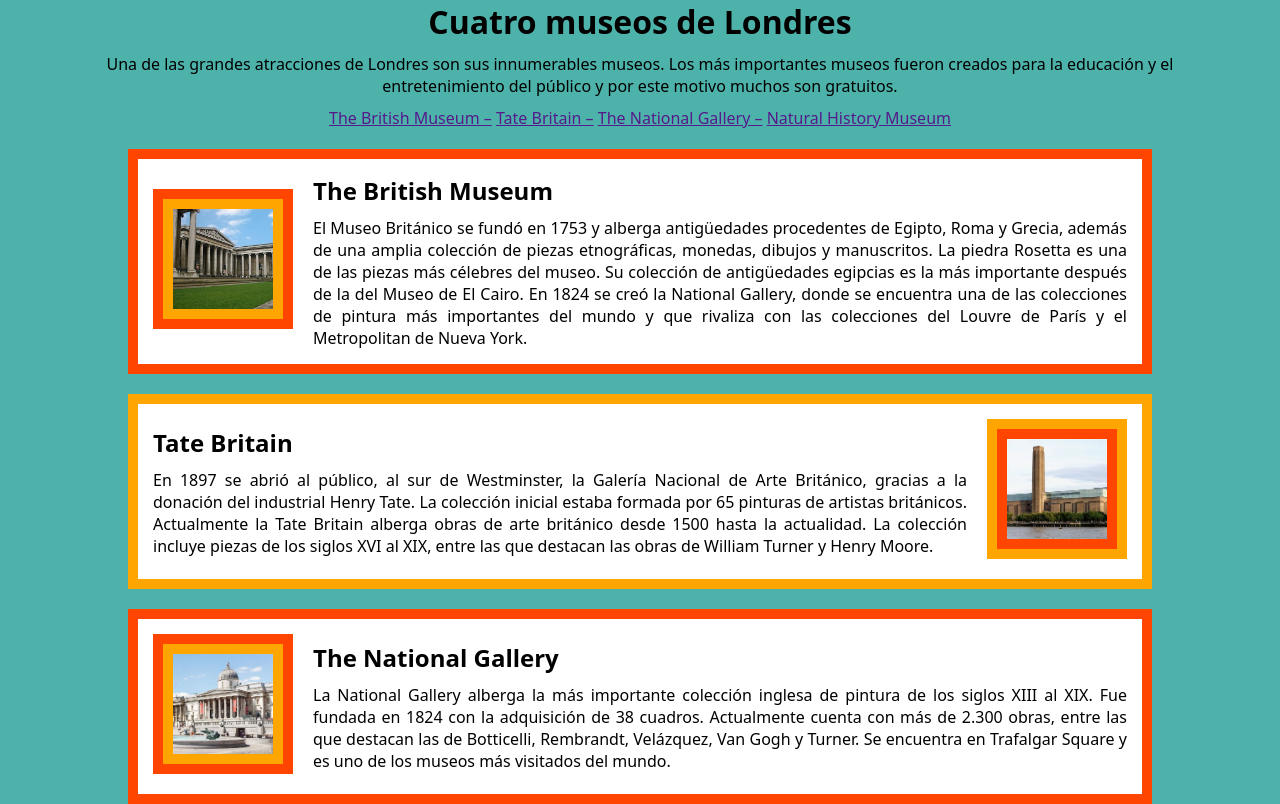
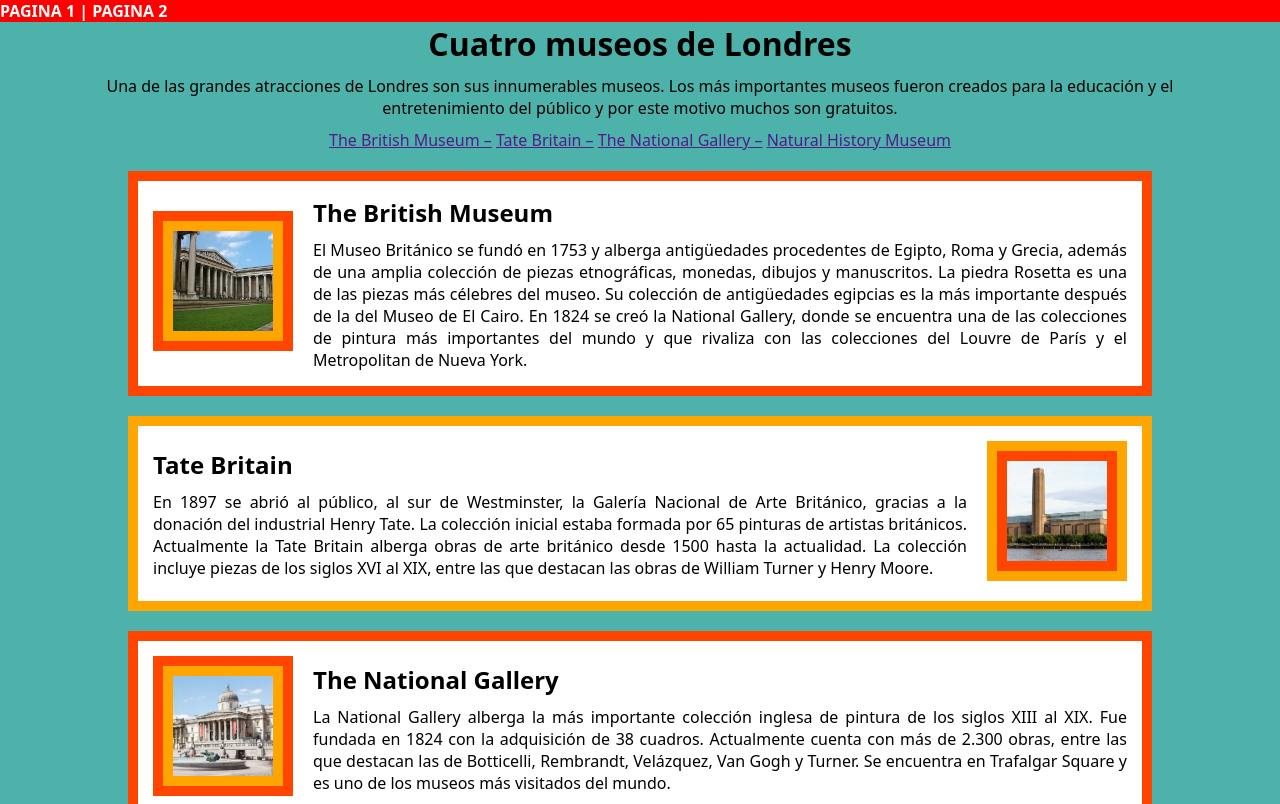
Before and after one commit to danguel/ProbandoGrid, a plain HTML site: page index.html in a window 1280 px wide. Shown: the top 804 px of the page. Drawn offline with Linux system fonts and the light colour scheme.

Commit message:
se agrega pagina nueva y se comienza ejercicio 2

```diff
--- a/CSS/style.css
+++ b/CSS/style.css
@@ -3,6 +3,16 @@
     border: 0px;
     margin: 0px;
     font-family: system-ui, -apple-system, BlinkMacSystemFont, 'Segoe UI', Roboto, Oxygen, Ubuntu, Cantarell, 'Open Sans', 'Helvetica Neue', sans-serif;
+}
+
+nav{
+    background-color: red;
+    font-weight: bold;
+}
+
+nav a {
+    text-decoration: none;
+    color:white;
 }
 
 .contenedor{
--- a/index.html
+++ b/index.html
@@ -9,6 +9,9 @@
 </head>
 
 <body>
+    <nav>
+        <a href="./index.html">PAGINA 1 |</a> <a href="./index2.html">PAGINA 2</a>
+    </nav>
     <div class="contenedor">
 
         <div class="Contenedor-descripcion">
```
Also changed, not shown: index2.html (added, +14 -0 lines).
